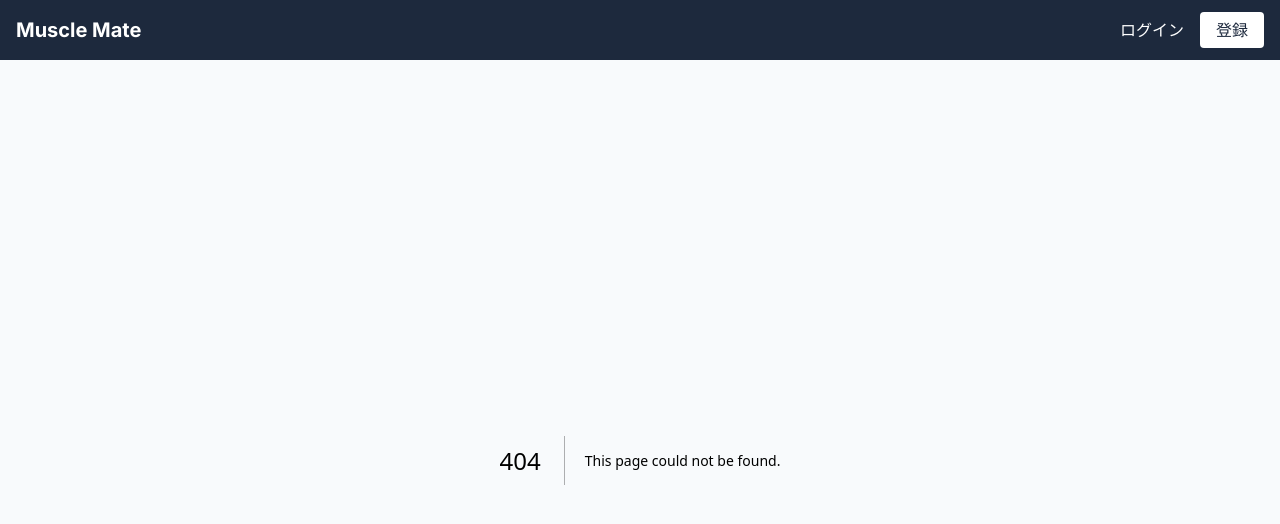
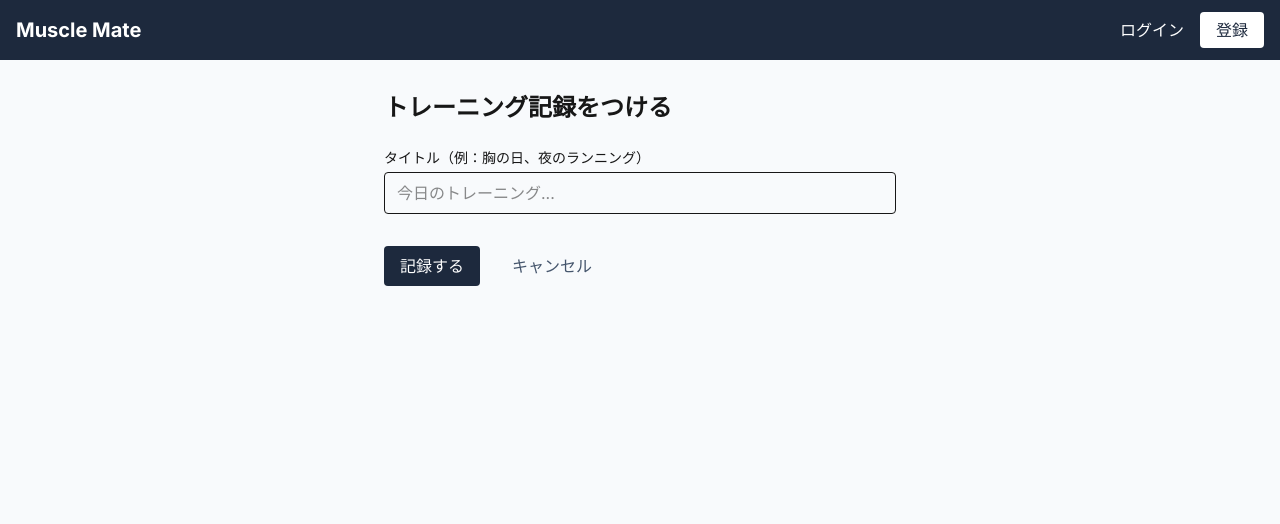
Before and after one commit to sumiyoshihiromu/muscle-mate, a Next.js app: page /workouts/create in a window 1280 px wide. Before the commit this address had no page. Shown: the top 524 px of the page. Built offline with nearby package versions, Linux system fonts and the light colour scheme.

Commit message:
記録登録ページ作成

```diff
--- a/app/actions.ts
+++ b/app/actions.ts
@@ -4,7 +4,6 @@ import { prisma } from "@/lib/prisma";
 import { revalidatePath } from "next/cache";
 import { redirect } from "next/navigation";
 
-// Laravelの store(Request $request) に相当
 export async function createWorkout(formData: FormData) {
 
   // 1. フォームデータの取得（$request->input('title')）
--- a/app/page.tsx
+++ b/app/page.tsx
@@ -1,4 +1,5 @@
 import { prisma } from "@/lib/prisma"; // さっき作ったDB接続ツール
+import Link from "next/link";
 
 export default async function Home() {
   // サーバーサイドでデータを取得（LaravelのController内の処理に相当）
@@ -19,7 +20,16 @@ export default async function Home() {
 
   return (
     <div className="p-8">
-      <h1 className="text-3xl font-bold mb-6">{user.name}さんのトレーニング記録</h1>
+      <div className="flex justify-between items-center mb-6">
+        <h1 className="text-3xl font-bold">{user.name}さんのトレーニング記録</h1>
+        {/* 👇 追加 */}
+        <Link
+          href="/workouts/create"
+          className="bg-blue-600 text-white px-4 py-2 rounded hover:bg-blue-500"
+        >
+          + 記録を追加
+        </Link>
+      </div>
 
       <div className="grid gap-4">
         {user.workouts.map((workout) => (
--- /dev/null
+++ b/app/workouts/create/page.tsx
@@ -0,0 +1,46 @@
+import { createWorkout } from "@/app/actions"; // さっき作った関数をインポート
+import Link from "next/link";
+
+export default function CreateWorkoutPage() {
+  return (
+    <div className="max-w-xl mx-auto p-8">
+      <h1 className="text-2xl font-bold mb-6">トレーニング記録をつける</h1>
+
+      {/* Laravel: <form method="POST" action="/workouts">
+        Next.js: action属性に「関数」を直接渡します
+      */}
+      <form action={createWorkout} className="space-y-4">
+
+        <div>
+          <label htmlFor="title" className="block text-sm font-medium mb-1">
+            タイトル（例：胸の日、夜のランニング）
+          </label>
+          <input
+            type="text"
+            id="title"
+            name="title" // これが formData.get('title') のキーになります
+            required
+            className="w-full border rounded px-3 py-2"
+            placeholder="今日のトレーニング..."
+          />
+        </div>
+
+        <div className="flex gap-4 pt-4">
+          <button
+            type="submit"
+            className="bg-slate-800 text-white px-4 py-2 rounded hover:bg-slate-700"
+          >
+            記録する
+          </button>
+
+          <Link
+            href="/"
+            className="px-4 py-2 text-slate-600 hover:text-slate-800"
+          >
+            キャンセル
+          </Link>
+        </div>
+      </form>
+    </div>
+  );
+}
```
Also changed, not shown: 1 other file (tests, documents, lock files or other folders).
